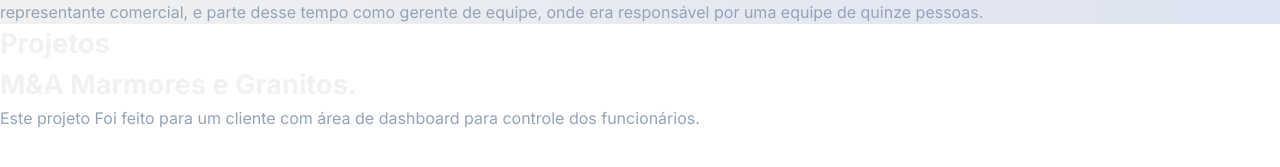
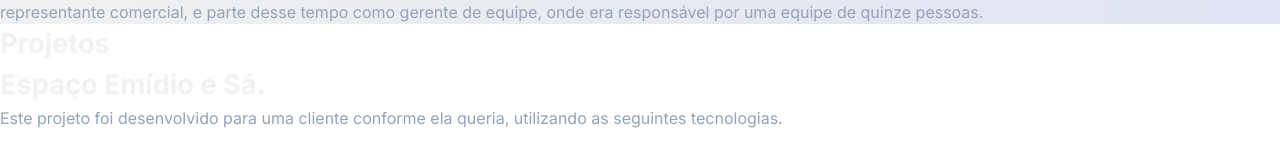
Before and after one commit to Edsonsantos0840/protifolioNovo, a Next.js app: page / in a window 1280 px wide. Shown: the part 1793-1960 px from the top of the page. Built offline with nearby package versions, Linux system fonts and the light colour scheme.

Commit message:
atualizações

```diff
--- a/src/app/components/cards/CardProjeto.tsx
+++ b/src/app/components/cards/CardProjeto.tsx
@@ -26,7 +26,7 @@
       >
         <header className="w-full">
           <h2
-            id={`projeto-${props.nome.replace(/\s+/g, "-")}`}
+            id={`projeto-${props.nome}`}
             className="text-[var(--corPrincipal)] my-2 font-bold text-xl"
           >
             {props.nome}
--- a/src/app/components/fields/ProjetosFields.tsx
+++ b/src/app/components/fields/ProjetosFields.tsx
@@ -1,7 +1,7 @@
 import { StaticImageData } from "next/image";
 import { brasilCard } from "../listas/ListaBrasilcard";
 import { emidio } from "../listas/ListaEmidio";
-import { marmore } from "../listas/ListaMarmore";
+// import { marmore } from "../listas/ListaMarmore";
 import { martinez } from "../listas/ListaMartinez";
 import { shangrila } from "../listas/ListaShangrila";
 
@@ -18,19 +18,19 @@
 }
 
 export const projetos: ProjetosProps[] = [
-  {
-    nome: "M&A Marmores e Granitos.",
-    descrição:
-      "Este projeto Foi feito para um cliente com área de dashboard para controle dos funcionários.",
-    imagens: marmore,
-    tec1: "React.",
-    tec2: "Next.Js.",
-    tec3: "Tailwind",
-    site: "https://marmores-e-granitos.vercel.app",
-    git: "https://github.com/Edsonsantos0840/front-end",
-    whats:
-      "https://wa.me/5519982350898?text=Ol%C3%A1%20eu%20v%C3%AD%20seu%20portifolio.",
-  },
+  // {
+  //   nome: "M&A Marmores e Granitos.",
+  //   descrição:
+  //     "Este projeto Foi feito para um cliente com área de dashboard para controle dos funcionários.",
+  //   imagens: marmore,
+  //   tec1: "React.",
+  //   tec2: "Next.Js.",
+  //   tec3: "Tailwind",
+  //   site: "https://marmores-e-granitos.vercel.app",
+  //   git: "https://github.com/Edsonsantos0840/front-end",
+  //   whats:
+  //     "https://wa.me/5519982350898?text=Ol%C3%A1%20eu%20v%C3%AD%20seu%20portifolio.",
+  // },
   {
     nome: "Espaço Emídio e Sá.",
     descrição:
--- a/src/app/components/listas/ListaMarmore.tsx
+++ b/src/app/components/listas/ListaMarmore.tsx
@@ -1,13 +1,13 @@
-import im1 from '../../../../public/EPS_files/marmore1.png'
-import im2 from '../../../../public/EPS_files/marmore2.png'
-import im4 from '../../../../public/EPS_files/marmore4 .png'
-import im5 from '../../../../public/EPS_files/marmore5 .png'
-import im6 from '../../../../public/EPS_files/marmore6.png'
-import im7 from '../../../../public/EPS_files/marmore7.png'
-import im8 from '../../../../public/EPS_files/marmore8 .png'
-import im9 from '../../../../public/EPS_files/marmore9 .png'
-import im10 from '../../../../public/EPS_files/marmore10.png'
-import im3 from '../../../../public/EPS_files/marmore3.png'
-import { StaticImageData } from 'next/image'
+// import im1 from '../../../../public/EPS_files/marmore1.png'
+// import im2 from '../../../../public/EPS_files/marmore2.png'
+// import im4 from '../../../../public/EPS_files/marmore4 .png'
+// import im5 from '../../../../public/EPS_files/marmore5 .png'
+// import im6 from '../../../../public/EPS_files/marmore6.png'
+// import im7 from '../../../../public/EPS_files/marmore7.png'
+// import im8 from '../../../../public/EPS_files/marmore8 .png'
+// import im9 from '../../../../public/EPS_files/marmore9 .png'
+// import im10 from '../../../../public/EPS_files/marmore10.png'
+// import im3 from '../../../../public/EPS_files/marmore3.png'
+// import { StaticImageData } from 'next/image'
 
-export const marmore: (StaticImageData | string)[] = [im1, im2, im3, im4, im5, im6, im7, im8, im9, im10]
+// export const marmore: (StaticImageData | string)[] = [im1, im2, im3, im4, im5, im6, im7, im8, im9, im10]
```
